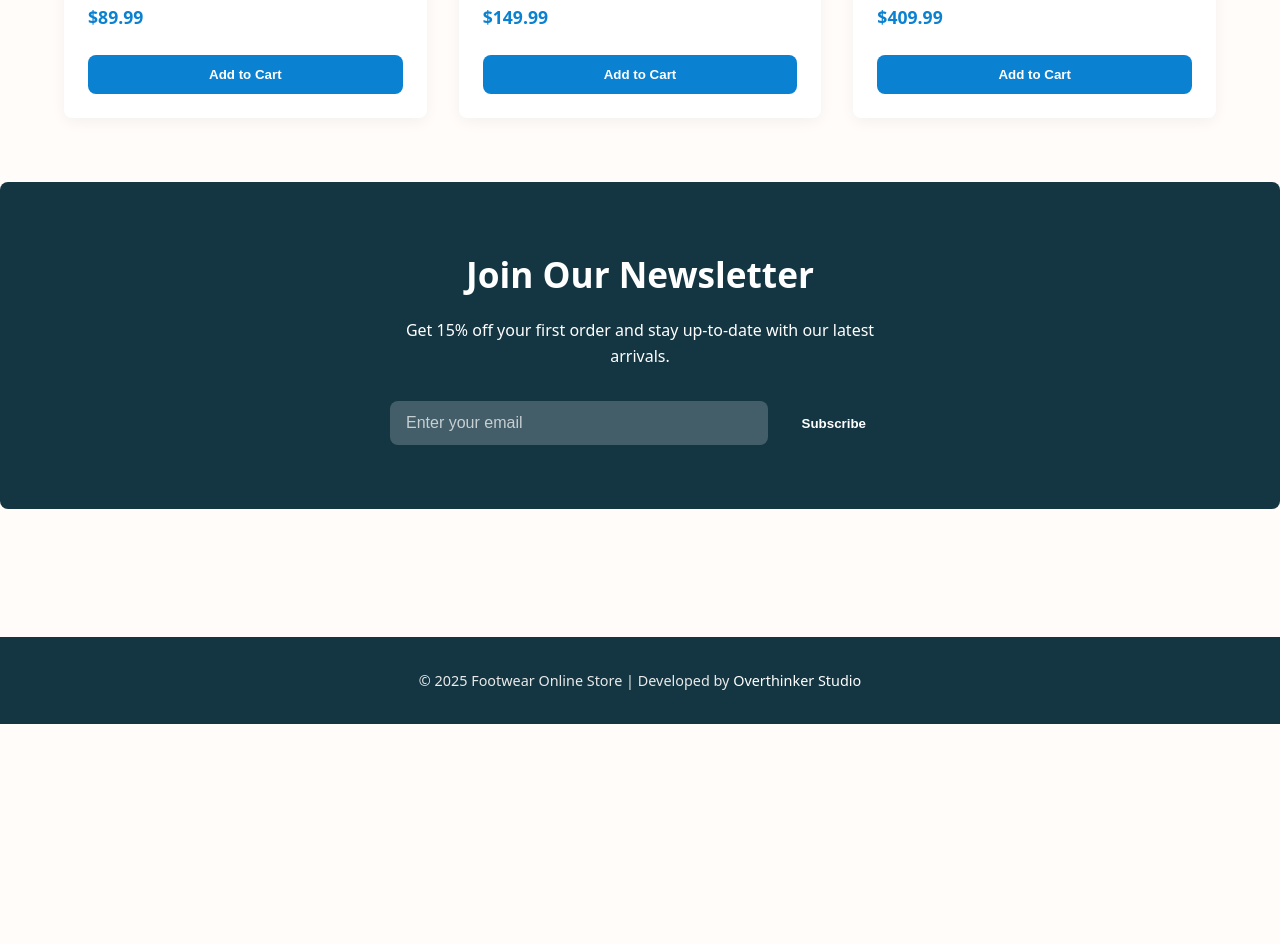
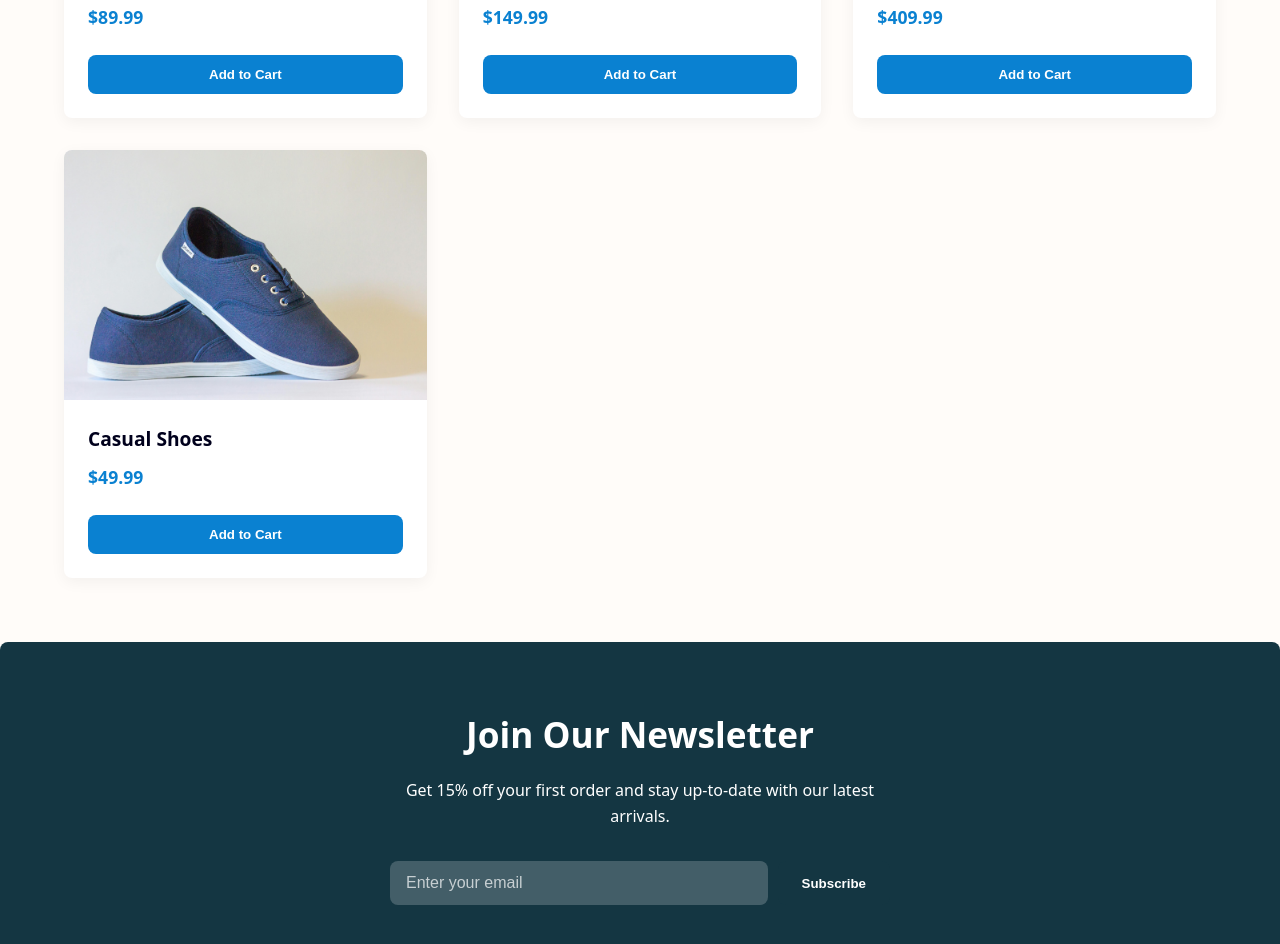
Before and after one commit to overthinker-pro/footwear-online-store, a plain HTML site: page index.html in a window 1280 px wide. Shown: the part 1188-2132 px from the top of the page. Before the commit the page ends 1912 px from the top, so only its background shows below. Drawn offline with Linux system fonts and the light colour scheme; a web font is replaced by a local one.

Commit message:
new featured product

```diff
--- a/index.html
+++ b/index.html
@@ -155,6 +155,30 @@
                 Add to Cart
               </button>
             </article>
+
+            <!-- Product Card 4 -->
+            <article class="product-card">
+              <a href="#">
+                <img
+                  src="products/casuals.jpg"
+                  alt="A pair of sporty running shoes."
+                  class="product-card__image"
+                />
+                <div class="product-card__info">
+                  <h3 class="product-card__name">Casual Shoes</h3>
+                  <p class="product-card__price">$49.99</p>
+                </div>
+              </a>
+              <button
+                class="btn btn--secondary"
+                data-id="p4"
+                data-name="Sporty Running Shoes"
+                data-price="109.99"
+                data-image="products/sportShoes.jpg"
+              >
+                Add to Cart
+              </button>
+            </article>
           </div>
         </div>
       </section>
```
